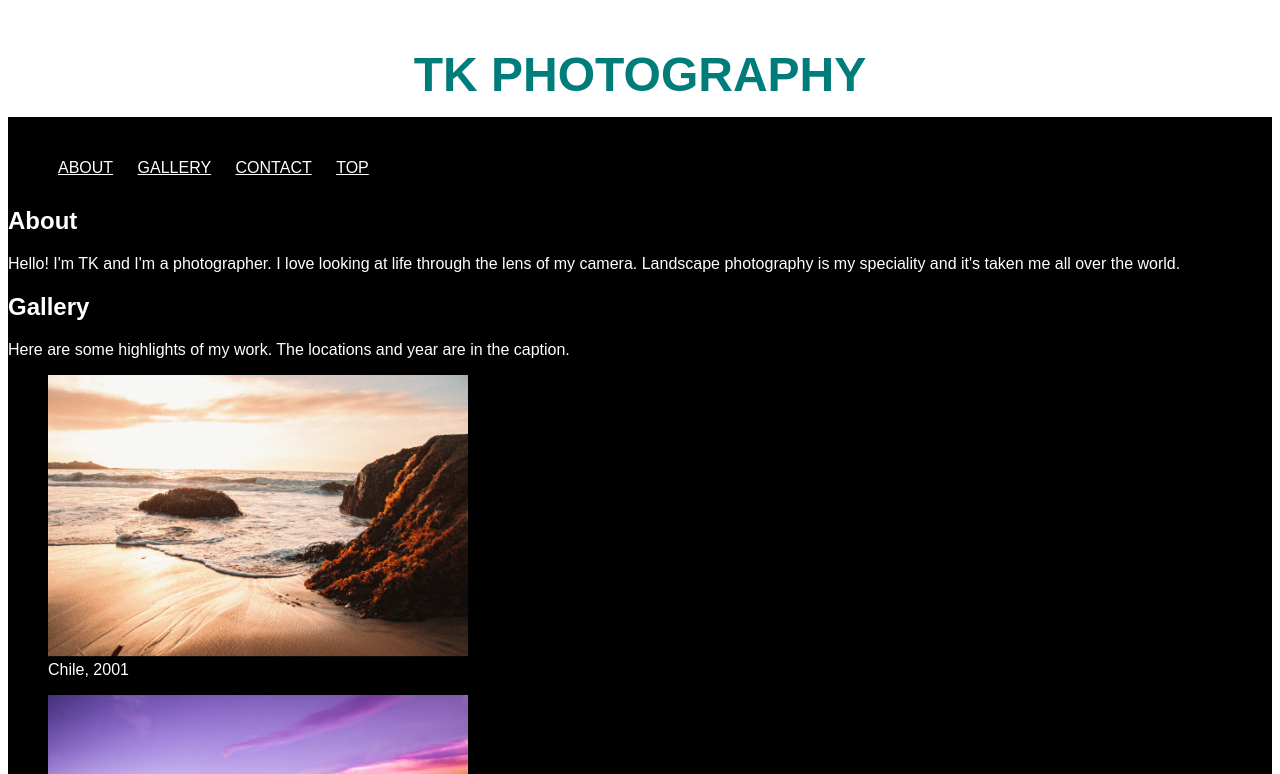
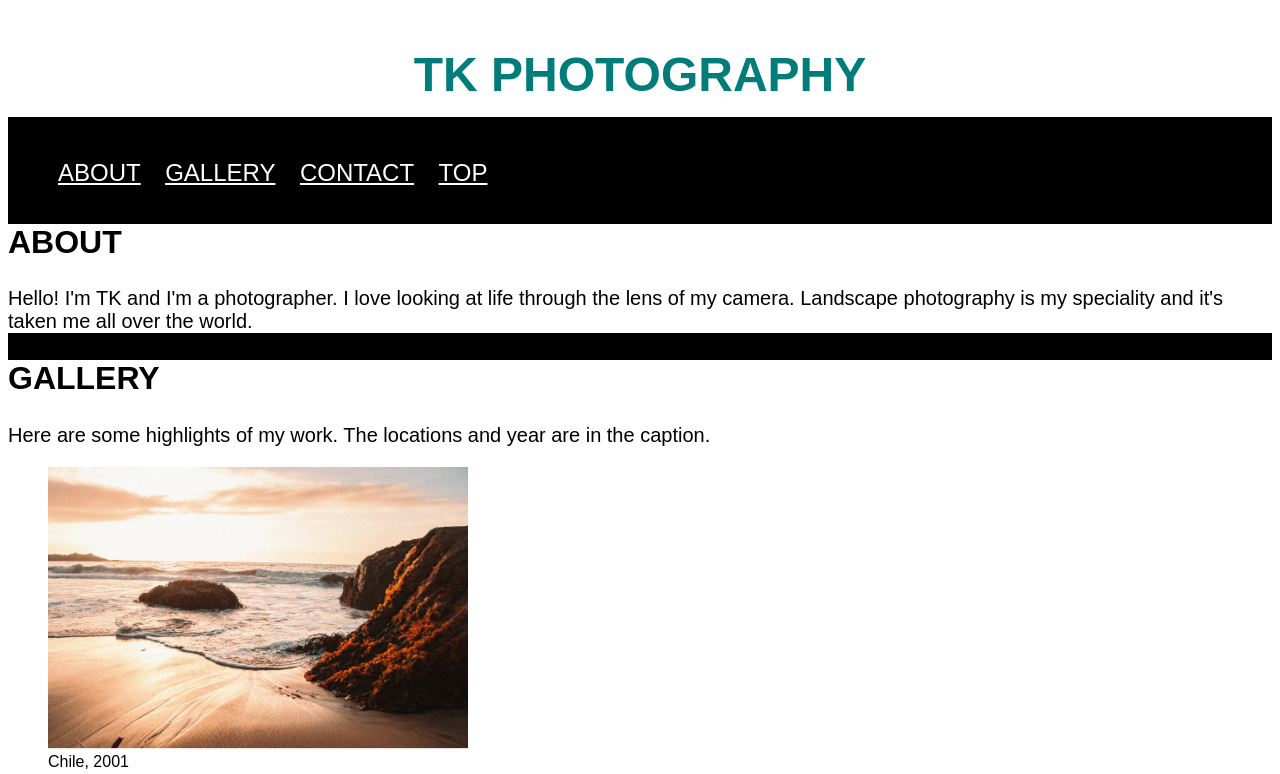
Before and after one commit to apatersonASU/photogallery, a plain HTML site: page index.html in a window 1280 px wide. Shown: the top 774 px of the page. Drawn offline with Linux system fonts and the light colour scheme.

Commit message:
updates to HTML & CSS

```diff
--- a/index.html
+++ b/index.html
@@ -18,6 +18,7 @@
             </ul>
         </nav>
     </header>
+    <main>
         <section id="about">
             <h2>About</h2>
             <p>Hello! I'm TK and I'm a photographer. I love looking at life through the lens of my camera. Landscape photography is my speciality and it's taken me all over the world.</p>
@@ -25,6 +26,7 @@
         <section id="gallery">
             <h2>Gallery</h2>
             <p>Here are some highlights of my work. The locations and year are in the caption.</p>
+              <div class="gallery">
                 <figure>
                     <img src="images/Chile.png" alt="cliffs and ocean at sunset">
                     <figcaption>Chile, 2001</figcaption>
@@ -73,6 +75,7 @@
                     <img src="images/Wyoming.png" alt="large mountain peaks reflected in the still water of a pond surrounded by fir trees">
                     <figcaption>Wyoming, 2021</figcaption>
                 </figure>
+            </div>
         </section>
         <section id="contact">
             <form>
@@ -92,11 +95,10 @@
                 </div>
                     <input type="submit" value="SUBMIT">
             </form>
-
         </section>
     <footer>
-        <p>&#169 2021 TK Photography</p>
+        <p><small>&#169; 2021 TK Photography</small></p>
     </footer>
-
+    </main>
 </body>
 </html>
--- a/styles.css
+++ b/styles.css
@@ -8,7 +8,7 @@ body {
     min-width: 485px;
 }
 h1{
-   text-align: center;
+    text-align: center;
     background-color: #ffffff;
     color: #007d7b;
     font-size: 3em;
@@ -27,6 +27,18 @@ nav li {
     text-align: center;
 }
 nav a {
+    font-size: 1.5em;
     color: #ffffff;
-    text-transform: uppercase
+    text-transform: uppercase;
 }
+h2 {
+    font-size: 2em;
+    text-transform: uppercase;
+}
+#about, #gallery {
+    background-color: #ffffff;
+    color: #000000;
+}
+p {
+    font-size: 1.25em;
+}
```
Lines whose indentation alone changed are shown as unchanged.
